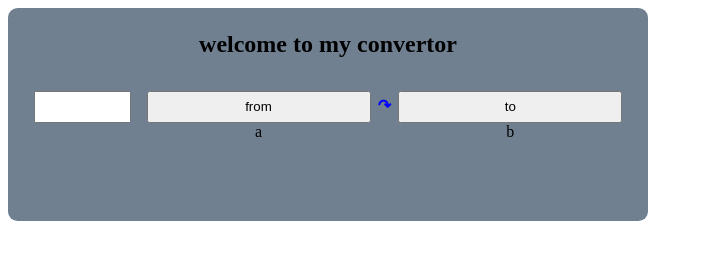
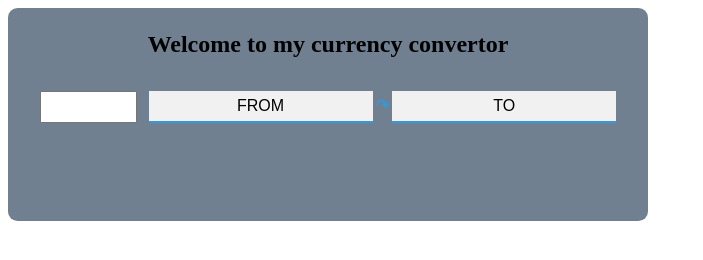
Before and after one commit to mishapapasha/eric, a plain HTML site: page Index.html in a window 1280 px wide. Shown: the whole page, without its empty margins (0-703 px from the left). Drawn offline with Linux system fonts and the light colour scheme.

Commit message:
bunch of staff

```diff
--- a/Index.html
+++ b/Index.html
@@ -5,15 +5,13 @@
         <link rel="stylesheet" type="text/css" href="./styles/theme.css" />
         <link rel="stylesheet" type="text/css" href="./styles/convertor.css" />
 
-        <script src="./js/init.js"></script>
+        <script src="./js/currencyInfoService.js"></script>
+        <script src="./js/initService.js"></script>
         <title>Eric currency convertor</title>
     </head>
     <body>
-        <main class="container">
-            <header id="headerContainer">
-                <h2 id="headerTitle">welcome to my convertor</h2>
-            </header>
-            <div id="convertor">
+        <main id="mainContainer">
+            <!-- <div id="convertor">
                 <div id="amountContainer">
                     <input id="amount" type='text' />
                 </div>
@@ -31,8 +29,7 @@
                     <button onclick="dropDown('from')" class="dropBtn">to</button>
                     <div id="to" class="dropdown-conent">b</div>
                 </div>
-
-            </div>
+            </div> -->
         </main>
     </body>
 </html>
--- /dev/null
+++ b/js/currencyInfoService.js
@@ -0,0 +1,18 @@
+var baseCurrency = 'USD';
+
+var currencyAPI = {};
+
+var currencies = {
+    'USD':  1,
+    'EUR':  0.844798,
+    'GBP':  0.740774,
+    'ILS':  3.60177,
+    'CAD':  1.28549,
+    'AUD':  1.33617,
+    'INR':  67.8283,
+    'SGD':  1.34248
+};
+
+currencyAPI.getAvailableCurrencies = function() {
+    return Object.keys(currencies);
+}
--- /dev/null
+++ b/js/initService.js
@@ -0,0 +1,144 @@
+
+var header,
+convertor,
+amount,
+fromCurrency,
+dropDownFrom,
+arrow,
+toCurrency,
+dropDownTo;
+
+function createConvertorHeader(header) {
+    //create the header element
+    header = document.createElement('header');
+    header.id = "headerContainer";
+    //create title element
+    var titleElemnt = this.document.createElement('h2');
+    var title = 'Welcome to my currency convertor';
+    titleElemnt.id = "headerTitle";
+    titleElemnt.innerHTML = title;
+    //append title to header
+    header.appendChild(titleElemnt);
+    return header;
+}
+
+function createConvertorContainer(container) {
+    //create the container for the convertor
+    container = this.document.createElement('div');
+    container.id = "convertorInfo";
+    return container;
+}
+
+function createaAmountContainer(container) {
+    //create container for amount input
+    container = document.createElement('div');
+    container.id = "amountContainer";
+    //create the input text for the amount
+    amount = document.createElement('input');
+    amount.type = "text";
+    amount.id = "amount";
+    //append the input element to the container
+    container.appendChild(amount);
+    return container;
+}
+
+function createFromContainer(container) {
+    //create the from dropdown container
+    var container = this.document.createElement('div');
+    container.classList.add('dropdownContainer');
+    //create list of the currencies for dropdown
+    dropDownFrom = this.document.createElement('ul');
+    currencyAPI.getAvailableCurrencies().forEach(function(currency){
+        let cureencyElement = document.createElement('li');
+        cureencyElement.addEventListener("click", function(){
+            fromCurrency.innerHTML = currency;
+            dropDownFrom.classList.toggle("show");
+        });
+        cureencyElement.classList.add('dropDownItem');
+        cureencyElement.innerHTML = currency;
+        dropDownFrom.appendChild(cureencyElement);
+    });
+    dropDownFrom.classList.add('dropdown-conent');
+    //create button for from dropdown
+    fromCurrency = document.createElement('button');
+    fromCurrency.addEventListener("click", function(){
+        dropDownFrom.classList.toggle("show");
+    });
+    fromCurrency.classList.add('dropBtn');
+    fromCurrency.innerHTML = "FROM";
+    //append the button and dropdown to container
+    container.appendChild(fromCurrency);
+    container.appendChild(dropDownFrom);
+    return container;
+}
+
+function createArrow(arrow) {
+    //create arrow element
+    arrow = document.createElement('span');
+    arrow.id = "arrow";
+    arrow.innerHTML = '&#8631;';
+    return arrow;
+}
+
+function createToContainer(container) {
+    //create the to container
+    container = this.document.createElement('div');
+    container.classList.add('dropdownContainer');
+    //create list of currencies for to dropdown
+    dropDownTo = this.document.createElement('ul');
+    currencyAPI.getAvailableCurrencies().forEach(function(currency){
+        let cureencyElement = document.createElement('li');
+        cureencyElement.addEventListener("click", function(){
+            toCurrency.innerHTML = currency;
+            dropDownTo.classList.toggle("show");
+        });
+        cureencyElement.classList.add('dropDownItem');
+        cureencyElement.innerHTML = currency;
+        dropDownTo.appendChild(cureencyElement);
+    });
+    dropDownTo.classList.add('dropdown-conent');
+    //create button for to dropdown
+    toCurrency = document.createElement('button');
+    toCurrency.addEventListener("click", function(){
+        dropDownTo.classList.toggle("show");
+    });
+    toCurrency.classList.add('dropBtn');
+    toCurrency.innerHTML = "TO";
+    //append the button and the dropdown list to container
+    container.appendChild(toCurrency);
+    container.appendChild(dropDownTo);
+    return container;
+}
+
+
+window.onload = function() {
+    var main = document.getElementById('mainContainer');
+
+    //create header
+    header = createConvertorHeader(header);
+
+    //create convertor container
+    convertor = createConvertorContainer(convertor);
+
+    //create amount input
+    var amountContainer = createaAmountContainer(amountContainer);
+
+    //create the from currency dropdown
+    var fromContainer = createFromContainer(fromContainer);
+
+    //create Arrow
+    arrow = createArrow(arrow);
+
+    //create the to currency dropdown
+    var toContainer = createToContainer(toContainer);
+
+    //Append element to the document
+    //Main
+    main.appendChild(header);
+    main.appendChild(convertor);
+    //Convertor
+    convertor.appendChild(amountContainer);
+    convertor.appendChild(fromContainer);
+    convertor.appendChild(arrow);
+    convertor.appendChild(toContainer);
+}
--- a/styles/convertor.css
+++ b/styles/convertor.css
@@ -1,5 +1,8 @@
+li {
+    list-style-type:    none;
+}
 
-.container {
+#mainContainer {
     width:              40rem;
     height:             13.333rem;
     background-color:   slategray;
@@ -15,7 +18,7 @@
     padding:    0.  6rem;
 }
 
-#convertor {
+#convertorInfo {
     margin-top:         0.6rem;
     text-align:         center;
 }
@@ -30,26 +33,62 @@
 #amount {
     width:  100%;
     height: 1.625rem;
+    text-align: center;
 }
 
 #arrow {
     display:        inline-block;
     font-weight:    bold;
-    color:        blue;
+    color:          #3498DB;
     padding:        0.33rem  0.2rem;
     vertical-align: top;
 }
 
 .dropdownContainer {
+    position:   relative;
     display:    inline-block;
     width:      35%;
 }
 
 .dropBtn {
-    width: 100%;
+    border: 0;
+    min-width: 224px;
     height: 2rem;
+    background-color:   #f1f1f1;
+    border-bottom:      2px solid #3498DB;
+    font-size: 16px;
+    cursor: pointer;
+}
+
+.dropBtn:hover, .dropbtn:focus {
+    background-color:   #ddd;
 }
 
 .dropdown-conent {
-    /* float: left; */
+    margin:             0;
+    padding:            0;
+    display:            none;
+    position:           absolute;
+    background-color: #ddd;
+    min-width:          224px;
+    overflow:           auto;
+    box-shadow:         0px 8px 16px 0px rgba(0,0,0,0.2);
+    z-index:            1;
 }
+
+.dropDownItem {
+    padding:                5px;
+    background-color:       #f1f1f1;
+    border-bottom-style:    solid;
+    border-bottom-width:    1px;
+    border-bottom-color:    black;
+}
+
+.dropDownItem:hover {
+    background-color:       #ddd;
+    cursor: pointer;
+}
+
+
+
+.show {display:block;}
```
Also changed, not shown: js/init.js (deleted).
